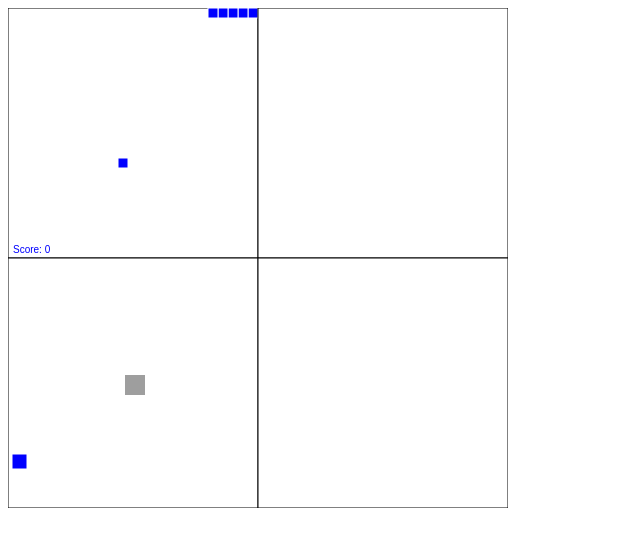
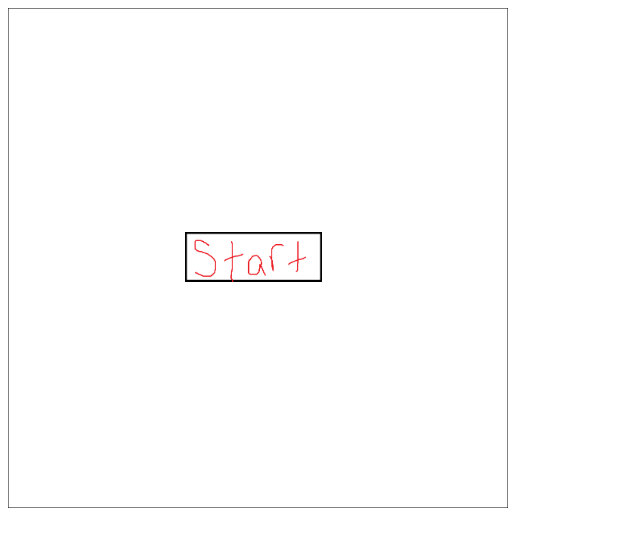
Before and after one commit to kmartin003/webware_finalproject, a plain HTML site: page index.html in a window 1280 px wide. Shown: the whole page, without its empty margins (0-640 px from the left). Drawn offline with nearby package versions, Linux system fonts and the light colour scheme; grey boxes are pictures that could not be loaded.

Commit message:
start screen
kinda works

```diff
--- a/index.html
+++ b/index.html
@@ -5,13 +5,21 @@
   <body>
     <canvas id="canvas" width="500" height="500"></canvas>
     <img id="image" src="http://www.clipartlord.com/wp-content/uploads/2015/07/rocketship19.png"/>
-
+    <img id="startButton" src="start.png"/>
     <style>
       #image{
         position:absolute;
         height:20px;
         width:20px;
+        display: none;
       }
+      #startButton{
+        position:absolute;
+        height:50;
+        width:200
+        display: none;
+      }
+
     </style>
     <script src="http://ajax.googleapis.com/ajax/libs/jquery/1.7.1/jquery.min.js" type="text/javascript"></script>
     <script>
@@ -46,7 +54,7 @@
       	var h = $("#canvas").height();
 
         var ctx = canvas.getContext("2d");
-
+        var game_loop;
         //snake variables
       	//Lets save the cell width in a variable for easy control
       	var cw = 10;
@@ -63,9 +71,32 @@
         astPlayer.style.left = w/4 +"px";
         astPlayer.style.top = 3*h/4 +"px";
 
+        function menu(){
+          clearInterval(game_loop);
+          ctx.clearRect(-1,-1,w+1,h+1);
+          console.log('should clear');
+
+          ctx.fillStyle = "white";
+      		ctx.fillRect(0, 0, w, h);
+      		ctx.strokeStyle = "black";
+      		ctx.strokeRect(0, 0, w, h);
+
+          var startButton = document.getElementById("startButton");
+          startButton.style.left = '185px';
+          startButton.style.top = '232px';
+          startButton.style.display = 'inline';
+
+          startButton.onclick=function(){
+            startButton.style.display = 'none';
+            init();
+          };
+
+        }
+        menu();
 
       	function init()
       	{
+          ctx.clearRect(0,0,w,h);
           snakeInit();
           rhythmInit();
           asteroidInit();
@@ -76,7 +107,7 @@
       		if(typeof game_loop != "undefined") clearInterval(game_loop);
       		game_loop = setInterval(paint, 60);
       	}
-      	init();
+      	//init();
 
       	function paint()
       	{
@@ -124,7 +155,7 @@
       		if(nx == -1 || nx == snakeW/cw || ny == -1 || ny == snakeH/cw || check_collision(nx, ny, snake_array))
       		{
       			//restart game
-      			init();
+      			menu();
       			//Lets organize the code a bit now.
       			return;
       		}
@@ -208,6 +239,8 @@
             asteroids.pop(a);
           });
 
+          astPlayer.style.display = "inline";
+
           astPlayer.style.left = w/4 +"px";
           astPlayer.style.top = 3*h/4 +"px";
         }
@@ -268,7 +301,7 @@
 
             }
             else{
-              init();
+              menu();
               return;
             }
 
```
Also changed, not shown: start.png (added).
